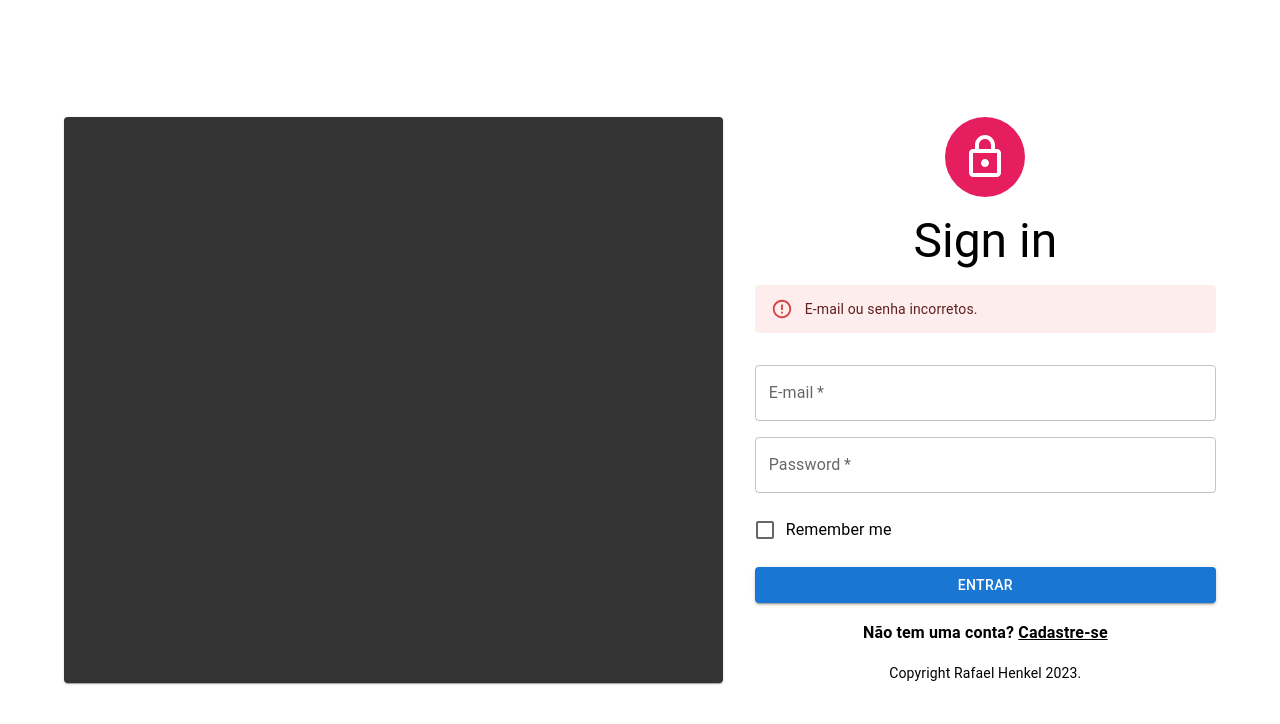
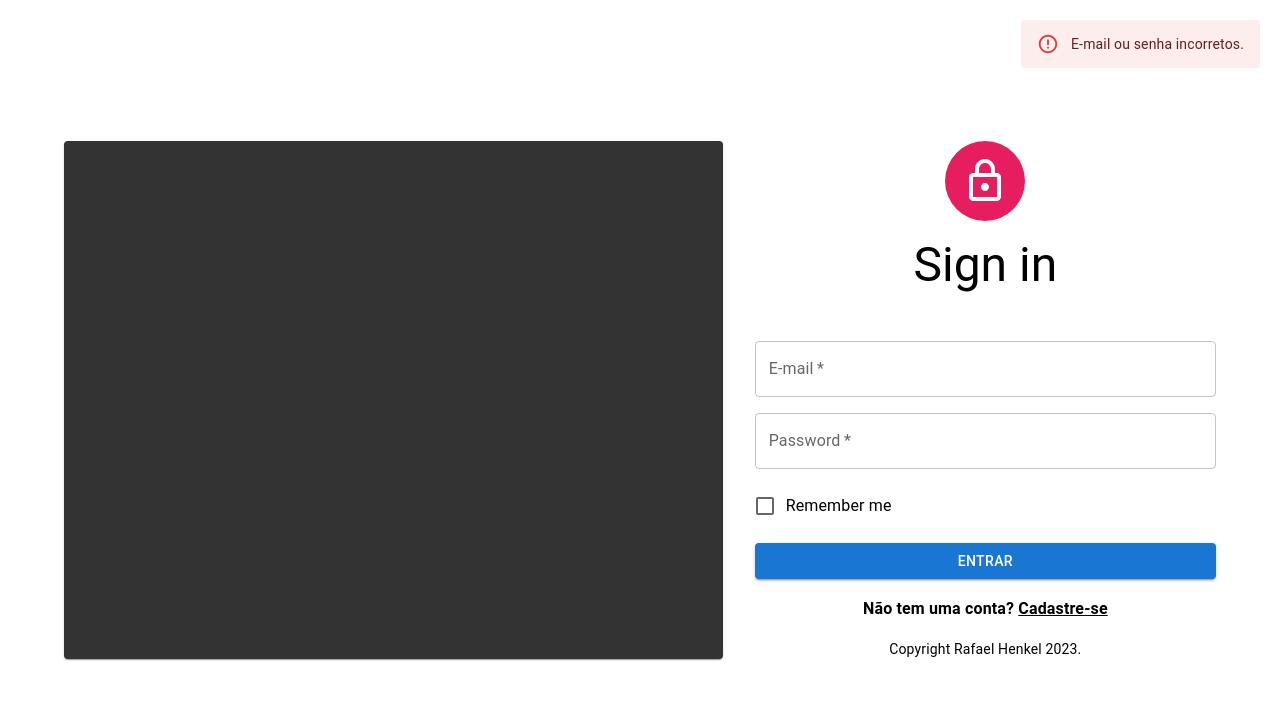
Before and after one commit to RafaelHenkel/mui-redux-sign-up-in, a React (Vite) app: page / in a window 1280 px wide. Both pictures are taken after a click on the button "ENTRAR". Shown: the top 724 px of the page. Built offline with nearby package versions, Linux system fonts and the light colour scheme.

Commit message:
feat: add position absolute in alerts

```diff
--- a/src/pages/Home.tsx
+++ b/src/pages/Home.tsx
@@ -59,8 +59,24 @@ function Home() {
             <Grid size={12} display={'flex'} justifyContent={'center'}>
               <Typography variant="h3">Sign in</Typography>
             </Grid>
-            <Grid size={12}>{loginError ? <Alert severity="error">E-mail ou senha incorretos.</Alert> : ''}</Grid>
-            <Grid size={12}>{loginConfirm ? <Alert severity="success">Login efetuado com sucesso!</Alert> : ''}</Grid>
+            <Grid size={12}>
+              {loginError ? (
+                <Alert sx={{ position: 'absolute', top: '0', right: '0', margin: '20px' }} severity="error">
+                  E-mail ou senha incorretos.
+                </Alert>
+              ) : (
+                ''
+              )}
+            </Grid>
+            <Grid size={12}>
+              {loginConfirm ? (
+                <Alert sx={{ position: 'absolute', top: '0', right: '0', margin: '20px' }} severity="success">
+                  Login efetuado com sucesso!
+                </Alert>
+              ) : (
+                ''
+              )}
+            </Grid>
             <Grid size={12}>
               <TextField
                 id="outlined-basic"
--- a/src/pages/SignUp.tsx
+++ b/src/pages/SignUp.tsx
@@ -94,8 +94,24 @@ function SignUp() {
             <Grid size={12} display={'flex'} justifyContent={'center'}>
               <Typography variant="h3">Sign up</Typography>
             </Grid>
-            <Grid size={12}>{signUpError ? <Alert severity="error">{messageError}</Alert> : ''}</Grid>
-            <Grid size={12}>{signUpConfirm ? <Alert severity="success">Login efetuado com sucesso!</Alert> : ''}</Grid>
+            <Grid size={12}>
+              {signUpError ? (
+                <Alert sx={{ position: 'absolute', top: '0', right: '0', margin: '20px' }} severity="error">
+                  {messageError}
+                </Alert>
+              ) : (
+                ''
+              )}
+            </Grid>
+            <Grid size={12}>
+              {signUpConfirm ? (
+                <Alert sx={{ position: 'absolute', top: '0', right: '0', margin: '20px' }} severity="success">
+                  Login efetuado com sucesso!
+                </Alert>
+              ) : (
+                ''
+              )}
+            </Grid>
             <Grid size={12}>
               <TextField
                 id="outlined-basic"
```
